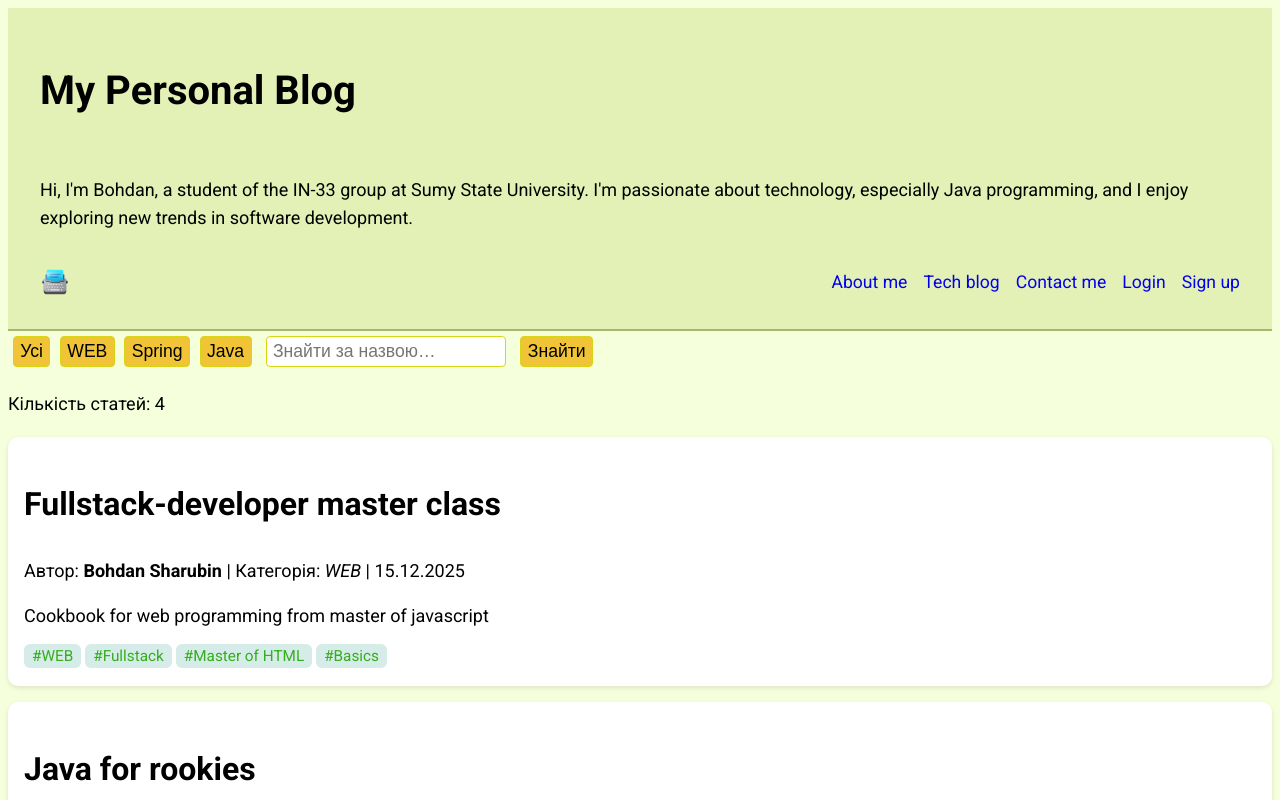
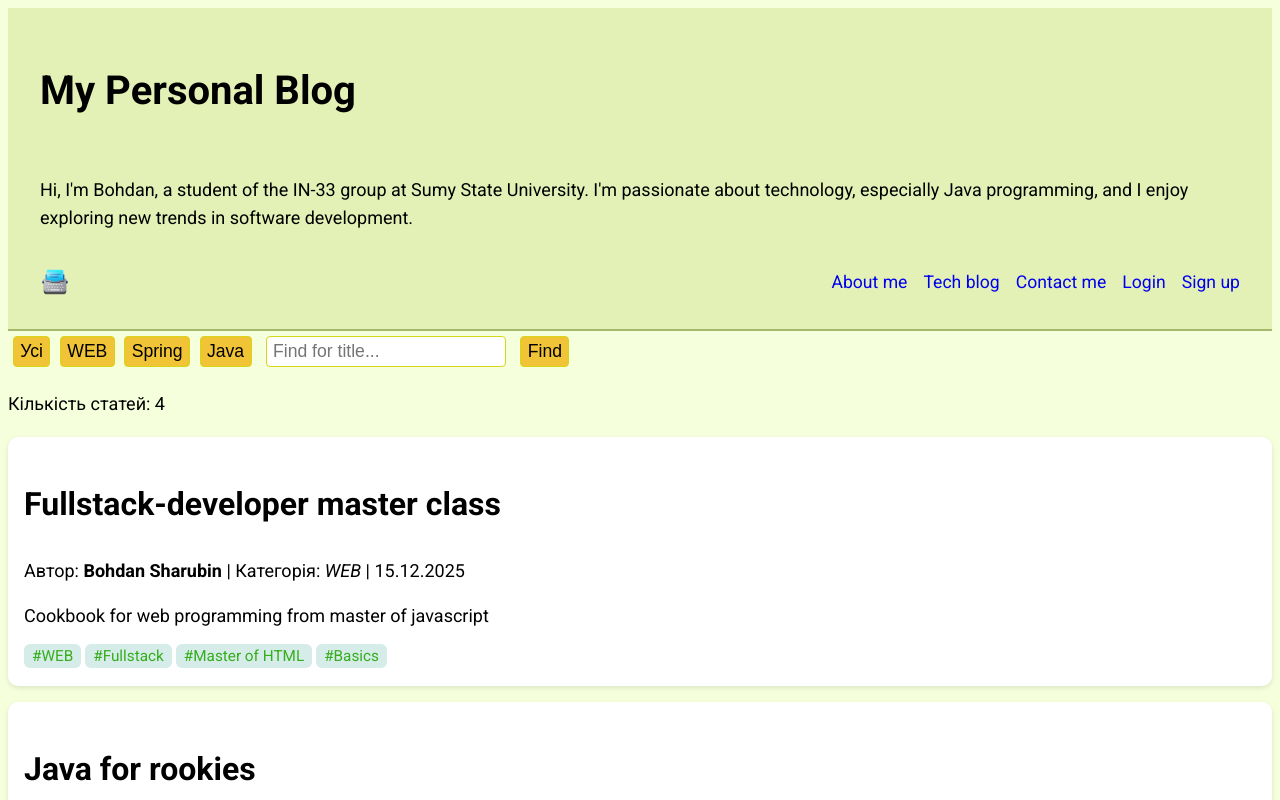
Before and after one commit to BohdanSharubin/web-technologies, a website with bundled scripts: page techblog.html in a window 1280 px wide. Shown: the top 800 px of the page. Built offline with nearby package versions, Linux system fonts and the light colour scheme.

Commit message:
Changed for english

```diff
--- a/techblog.html
+++ b/techblog.html
@@ -40,8 +40,8 @@
     <div class="toolbar" id="toolbar">
     <button class="btn" id="btnAll" aria-pressed="true">Усі</button>
     <span style="margin-left:auto"></span>
-    <input id="searchTitle" class="input" type="search" placeholder="Знайти за назвою…" aria-label="Пошук статті за назвою">
-    <button class="btn" id="searchBtn">Знайти</button>
+    <input id="searchTitle" class="input" type="search" placeholder="Find for title..." aria-label="Пошук статті за назвою">
+    <button class="btn" id="searchBtn">Find</button>
 
   </div>
 
```
